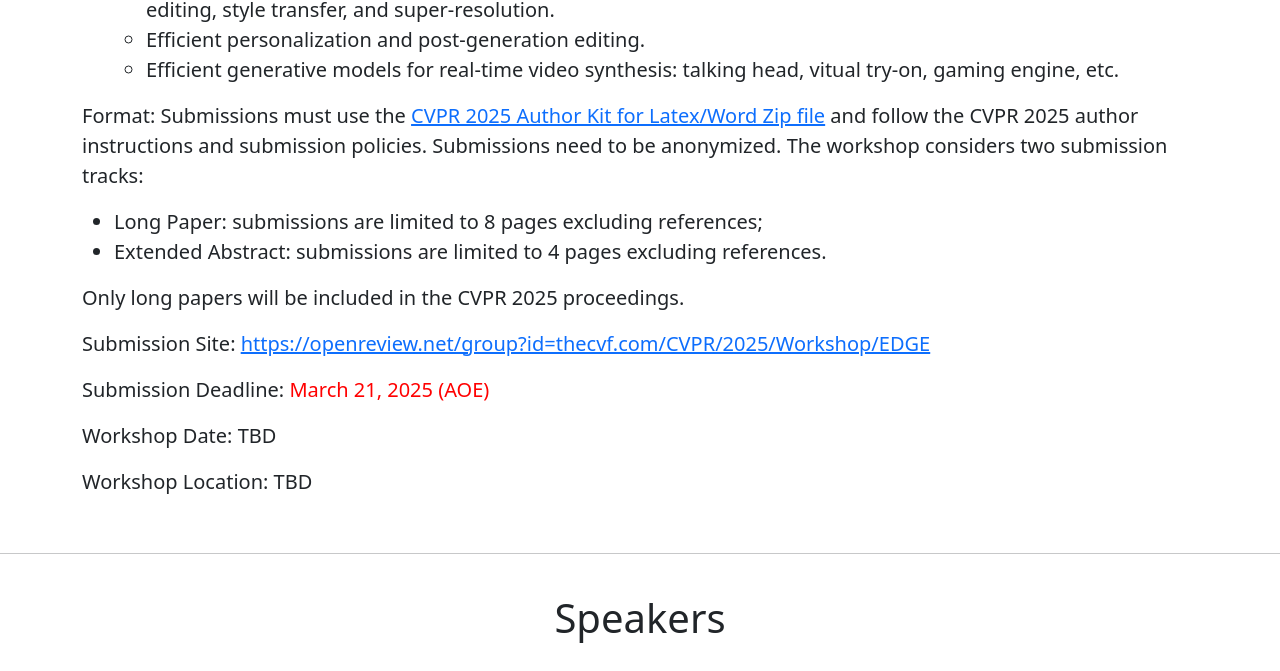
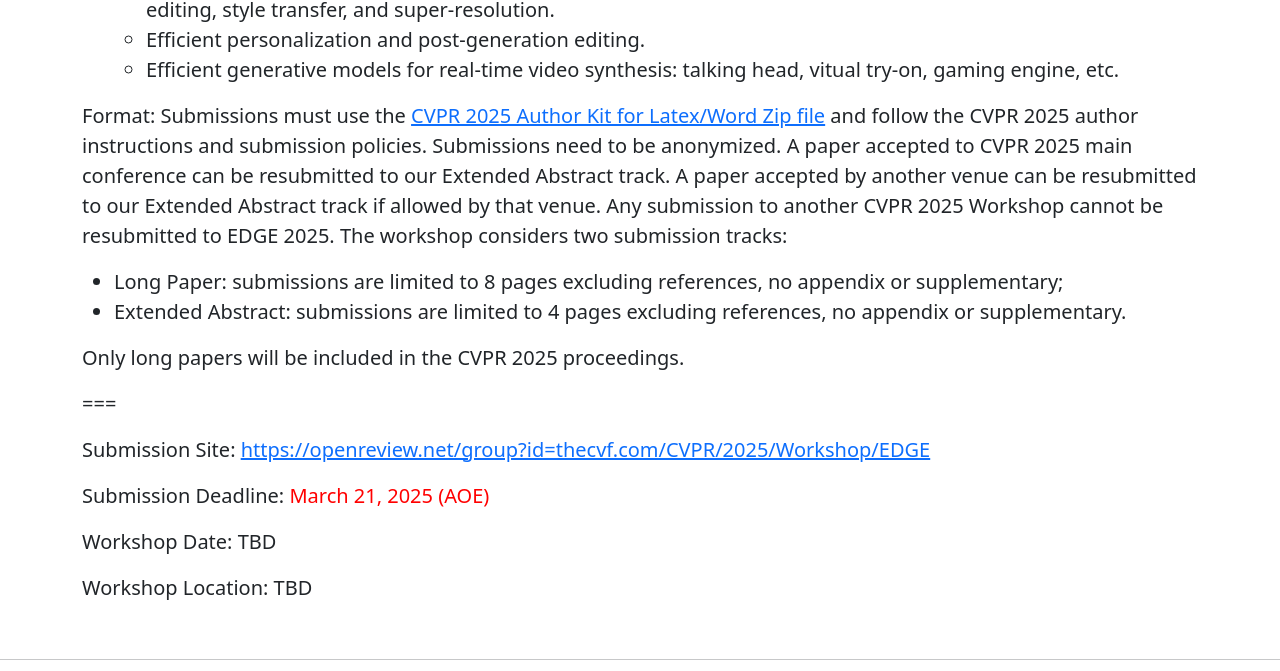
Before and after one commit to cvpr25-edge/cvpr25-edge.github.io, a plain HTML site: page index.html in a window 1280 px wide. Shown: the part 1453-2124 px from the top of the page. Drawn offline with nearby package versions, Linux system fonts and the light colour scheme.

Commit message:
Add files via upload

```diff
--- a/index.html
+++ b/index.html
@@ -115,10 +115,10 @@
 
 
 	<p class="lead">
-	<strong>Format</strong>: Submissions must use the <a href="https://cvpr.thecvf.com/Conferences/2025/AuthorGuidelines">CVPR 2025 Author Kit for Latex/Word Zip file</a> and follow the CVPR 2025 author instructions and submission policies. Submissions need to be anonymized. The workshop considers two submission tracks:
+	<strong>Format</strong>: Submissions must use the <a href="https://cvpr.thecvf.com/Conferences/2025/AuthorGuidelines">CVPR 2025 Author Kit for Latex/Word Zip file</a> and follow the CVPR 2025 author instructions and submission policies. Submissions need to be anonymized. <strong>A paper accepted to CVPR 2025 main conference can be resubmitted to our Extended Abstract track. A paper accepted by another venue can be resubmitted to our Extended Abstract track if allowed by that venue. Any submission to another CVPR 2025 Workshop cannot be resubmitted to EDGE 2025.</strong> The workshop considers two submission tracks:
   <ul class="lead">
-		<li> <strong>Long Paper</strong>: submissions are limited to <strong>8 pages excluding</strong> references; </li>
-		<li> <strong>Extended Abstract</strong>: submissions are limited to <strong>4 pages excluding</strong> references. </li>
+		<li> <strong>Long Paper</strong>: submissions are limited to <strong>8 pages excluding</strong> references, no appendix or supplementary;</li>
+		<li> <strong>Extended Abstract</strong>: submissions are limited to <strong>4 pages excluding</strong> references, no appendix or supplementary. </li>
 
   </ul>
 
@@ -128,6 +128,13 @@
 	<p class="lead">
 	Only long papers will be included in the CVPR 2025 proceedings.
 	</p>
+
+    <p class="lead">
+    ===
+    </p>
+
+
+
 
 	<p class="lead">
 	<strong>Submission Site</strong>: <a href="https://openreview.net/group?id=thecvf.com/CVPR/2025/Workshop/EDGE">https://openreview.net/group?id=thecvf.com/CVPR/2025/Workshop/EDGE</a>  </a>
```
